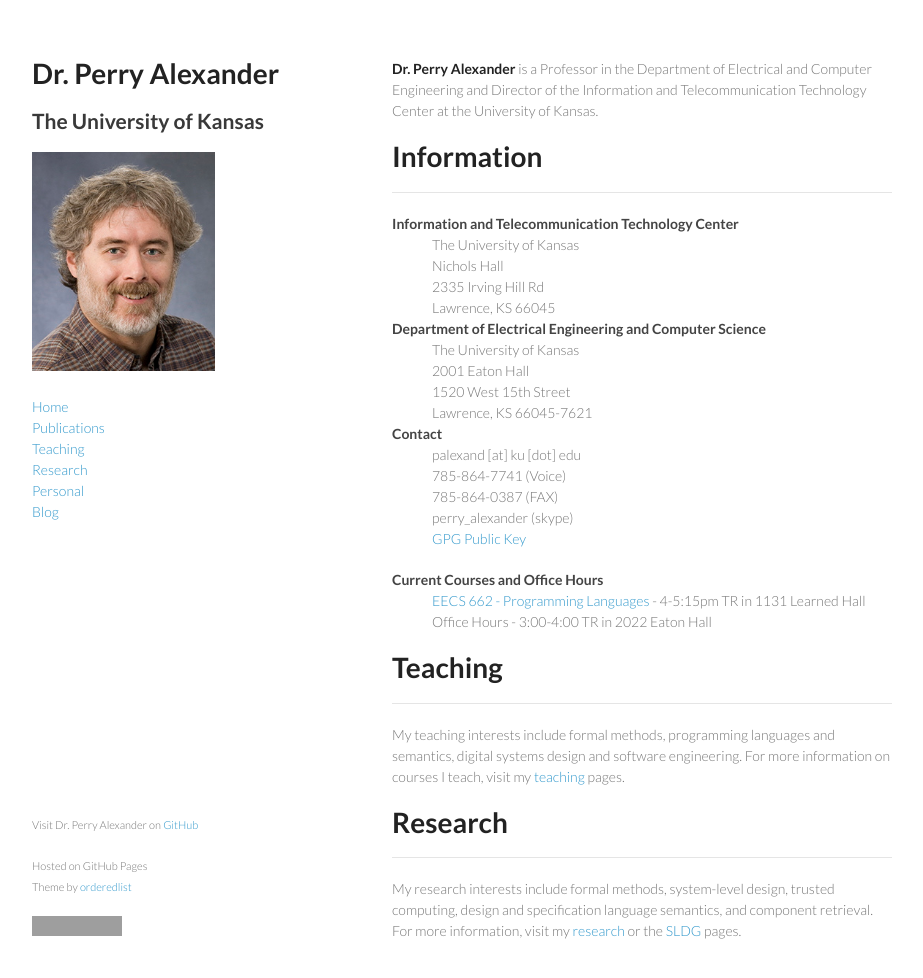
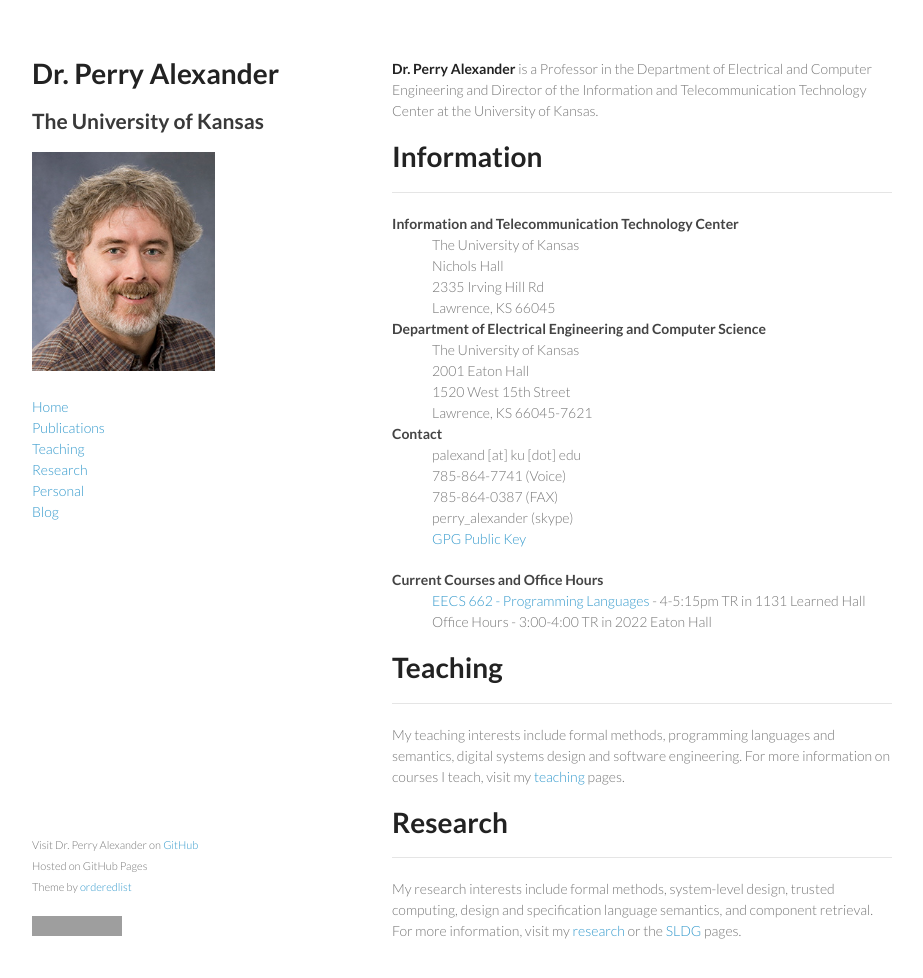
Before and after one commit to palexand/palexand.github.io, a Jekyll site: the page built from index.md, in a window 1280 px wide and 1011 px high. Shown: the top 978 px of the window, without its empty margins (178-1101 px from the left). Built offline with Jekyll 4.4.1, drawn with Linux system fonts in a browser that asks for light colours; grey boxes are pictures that could not be loaded.

Commit message:
more format fixes

```diff
--- a/_includes/footer.html
+++ b/_includes/footer.html
@@ -1,3 +1,3 @@
-<p><small>Visit {{ site.title }} on <a href="{{ site.github }}">GitHub</a></small></p>
-<p><small>Hosted on GitHub Pages </br> Theme by <a href="https://github.com/orderedlist">orderedlist</a></small></p>
+<p><small>Visit {{ site.title }} on <a href="{{ site.github }}">GitHub</a></small></br>
+<small>Hosted on GitHub Pages </br> Theme by <a href="https://github.com/orderedlist">orderedlist</a></small></p>
 <p><small>{% include cc-small.html %}</small></p>
```
